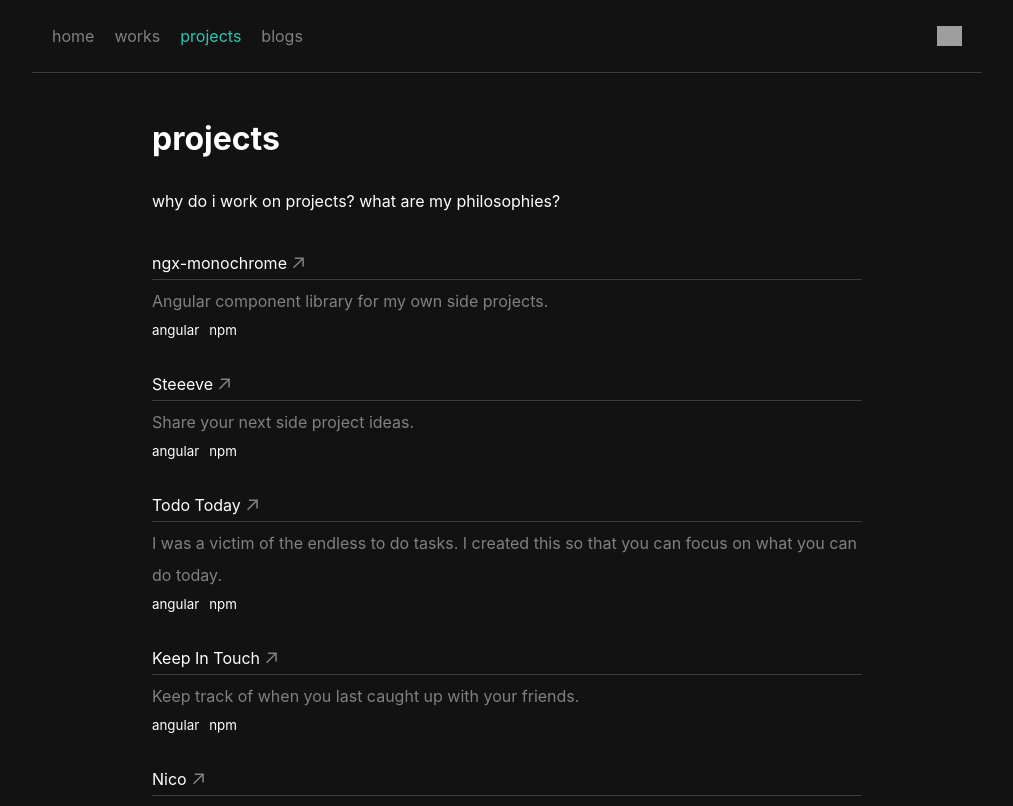
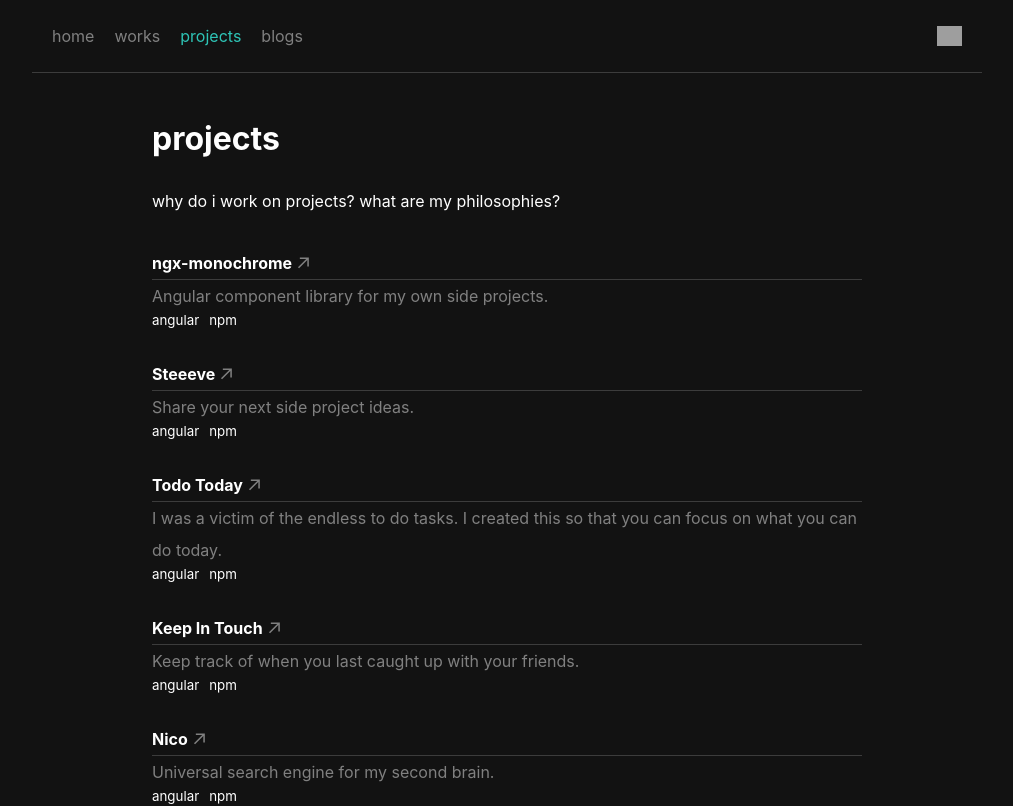
Before and after one commit to namitoyokota/portfolio, a Next.js app: page /projects in a window 1280 px wide. Shown: the top 806 px of the page, without its empty margins (133-1146 px from the left). Built offline with nearby package versions, Linux system fonts and the light colour scheme; grey boxes are pictures that could not be loaded.

Commit message:
global section styles

```diff
--- a/pages/projects.tsx
+++ b/pages/projects.tsx
@@ -74,13 +74,13 @@
                 <span>why do i work on projects? what are my philosophies?</span>
 
                 {projects.map((project, index) => (
-                    <div className={styles.project} key={index}>
-                        <div className={styles.name}>
+                    <section key={index}>
+                        <h4 className={styles.name}>
                             <a href={project.url} title={project.url} target="_blank" rel="noreferrer">
                                 {project.title}
                             </a>
                             <Image alt="github" height="12" width="12" src="/icons/link.svg" />
-                        </div>
+                        </h4>
                         <p className={styles.description} title={project.description}>
                             {project.description}
                         </p>
@@ -89,7 +89,7 @@
                                 <small>{card}</small>
                             ))}
                         </div>
-                    </div>
+                    </section>
                 ))}
 
                 {/* TODO: Create a separate page for each project */}
--- a/styles/globals.css
+++ b/styles/globals.css
@@ -19,13 +19,21 @@
     padding: 0 20px;
 }
 
+section {
+    display: flex;
+    flex-direction: column;
+}
+
+section h1,
+section h2,
+section h3,
+section h4,
+section h5 {
+    border-bottom: 1px solid rgba(230, 230, 230, 0.2);
+}
+
 ::selection {
     background: #ff9f1c;
-}
-
-a {
-    color: inherit;
-    text-decoration: none;
 }
 
 h1,
@@ -43,6 +51,11 @@
     color: grey;
 }
 
+a {
+    color: inherit;
+    text-decoration: none;
+}
+
 * {
     margin: 0;
     box-sizing: border-box;
--- a/styles/projects.module.css
+++ b/styles/projects.module.css
@@ -10,17 +10,10 @@
     row-gap: 30px;
 }
 
-.project {
-    display: flex;
-    flex-direction: column;
-    row-gap: 5px;
-}
-
 .name {
     display: flex;
     column-gap: 5px;
     align-items: center;
-    border-bottom: 1px solid rgba(230, 230, 230, 0.2);
 }
 
 .cards {
```
Also changed, not shown: pages/index.tsx (+8 -5 lines).
